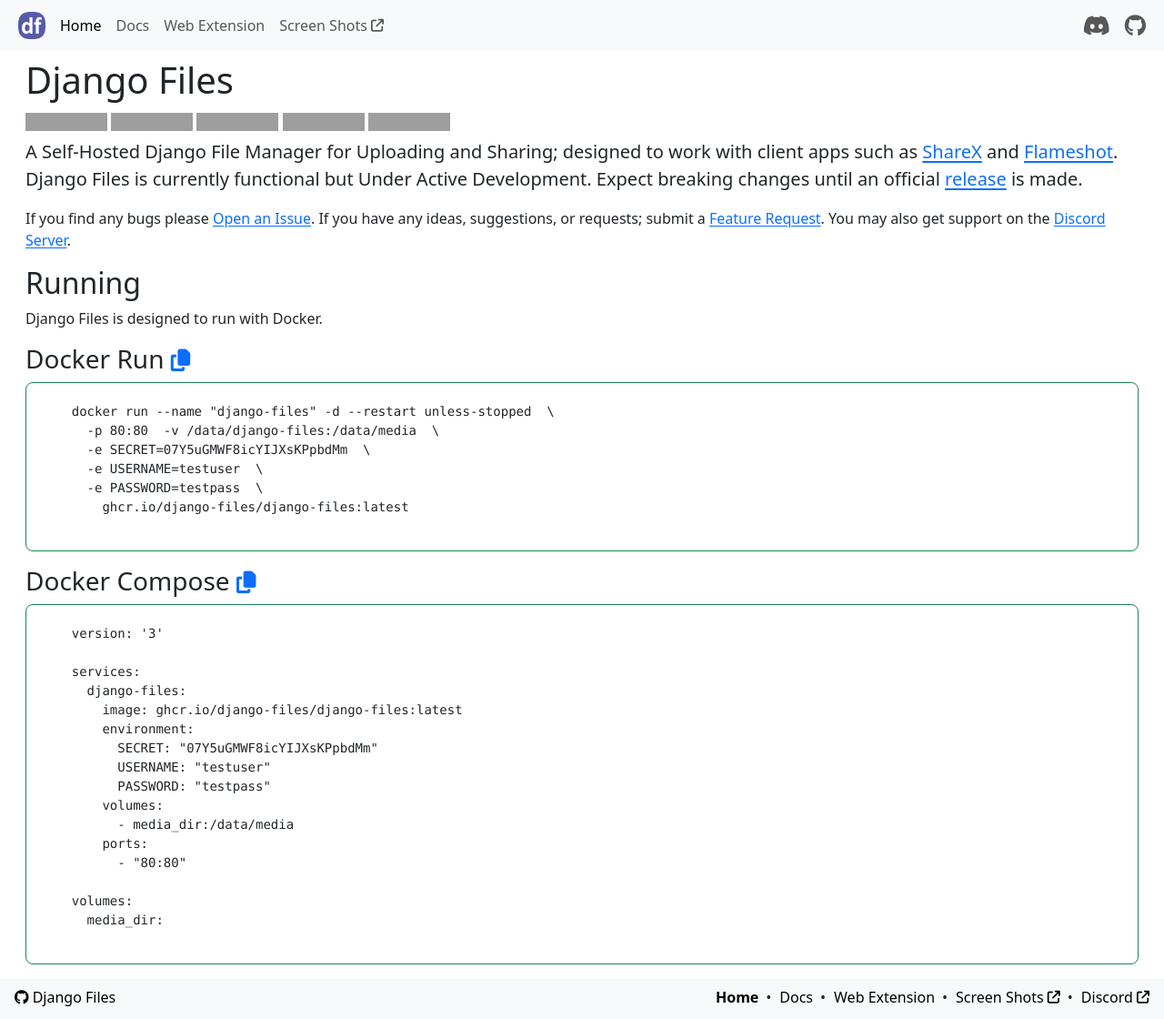
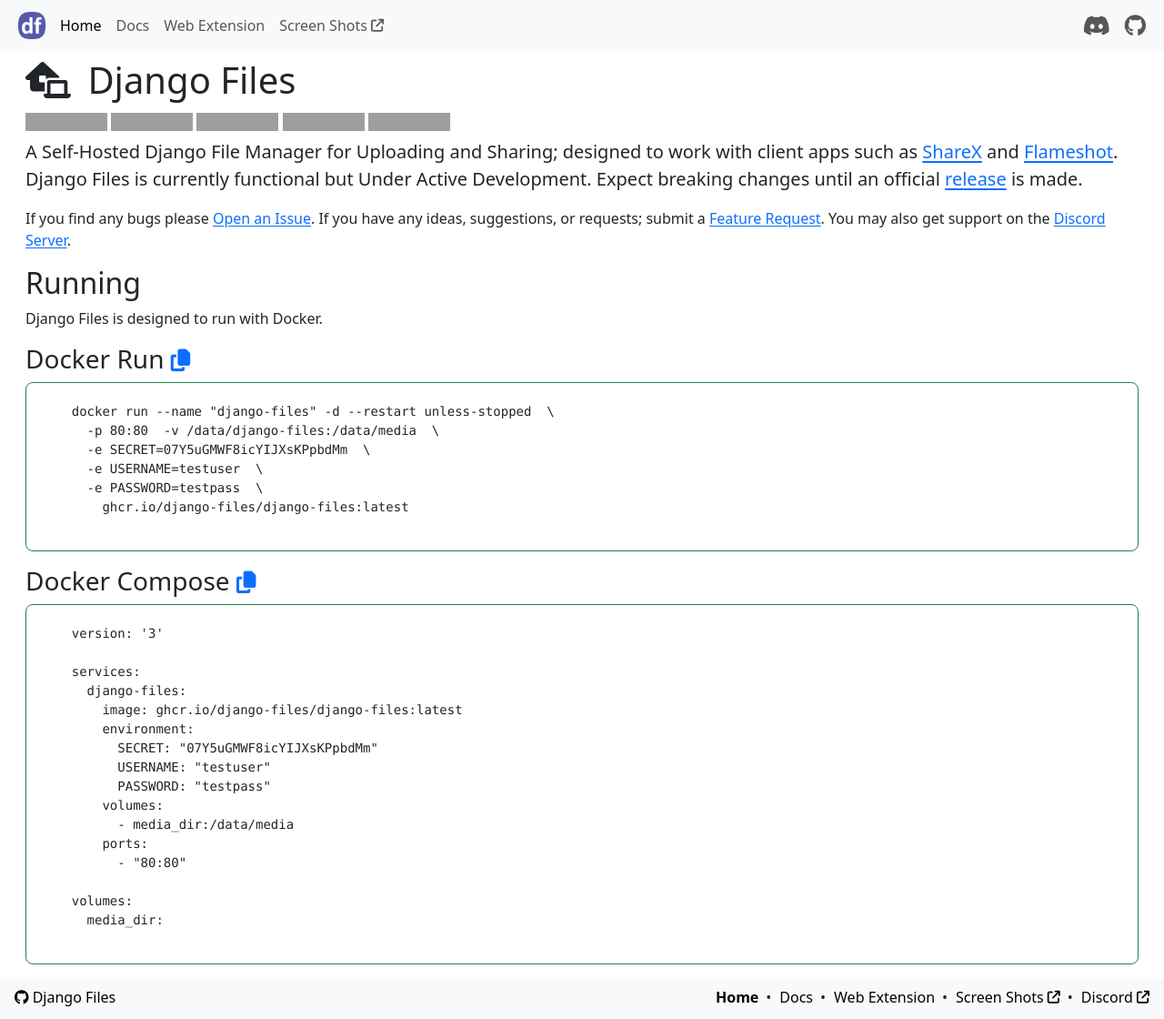
Before and after one commit to django-files/django-files.github.io, a Jekyll site: the page built from src/html/index.html, in a window 1280 px wide. Shown: the whole page at 91% size. Built offline with Jekyll 4.4.1, drawn with Linux system fonts in a browser that asks for light colours; comment, search, counter and statistics services are not loaded; grey boxes are pictures that could not be loaded.

Commit message:
Update Headings

```diff
--- a/src/html/docs.html
+++ b/src/html/docs.html
@@ -1,13 +1,13 @@
 ---
 permalink: /docs/
 layout: default
-title: Docs
+title: Documentation
 description: Brief Documentation for Django Files, a feature Packed Self-Hosted Django/Docker File Manager for Sharing Files.
 ---
 
 <div class="container-fluid">
 
-    <h1>{{ site.site_name }} - {{ page.title }}</h1>
+    <h1 class="animate__animated animate__zoomIn"><i class="fa-regular fa-file-lines me-2"></i> {{ page.title }}</h1>
 
     <p class="lead">Coming Soon...</p>
 
--- a/src/html/extension.html
+++ b/src/html/extension.html
@@ -7,7 +7,7 @@
 
 <div class="container-fluid">
 
-    <h1>{{ site.site_name }} - {{ page.title }}</h1>
+    <h1 class="animate__animated animate__zoomIn"><i class="fa-solid fa-globe me-2"></i> {{ page.title }}</h1>
 
     <div class="mb-2" style="min-height: 20px;">
         <a href="{{ site.chrome_url }}" target="_blank" rel="noopener">
--- a/src/html/index.html
+++ b/src/html/index.html
@@ -7,7 +7,7 @@
 
 <div class="container-fluid">
 
-    <h1>{{ site.site_name }}</h1>
+    <h1 class="animate__animated animate__zoomIn"><i class="fa-solid fa-house-laptop me-2"></i> {{ site.site_name }}</h1>
 
     <div class="mb-2" style="min-height: 20px;">
         <a href="{{ site.extension_github }}/releases/latest" target="_blank" rel="noopener">
```
